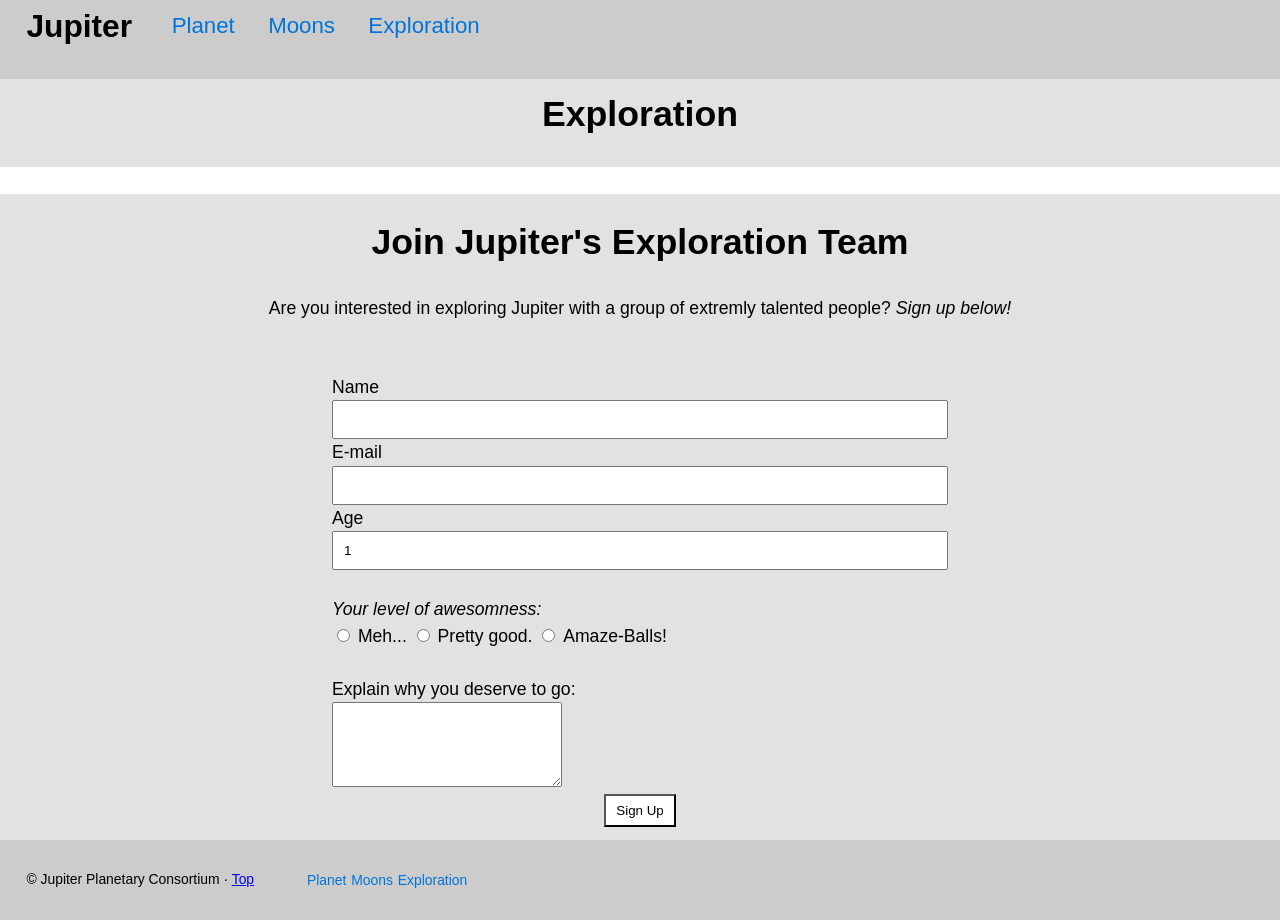
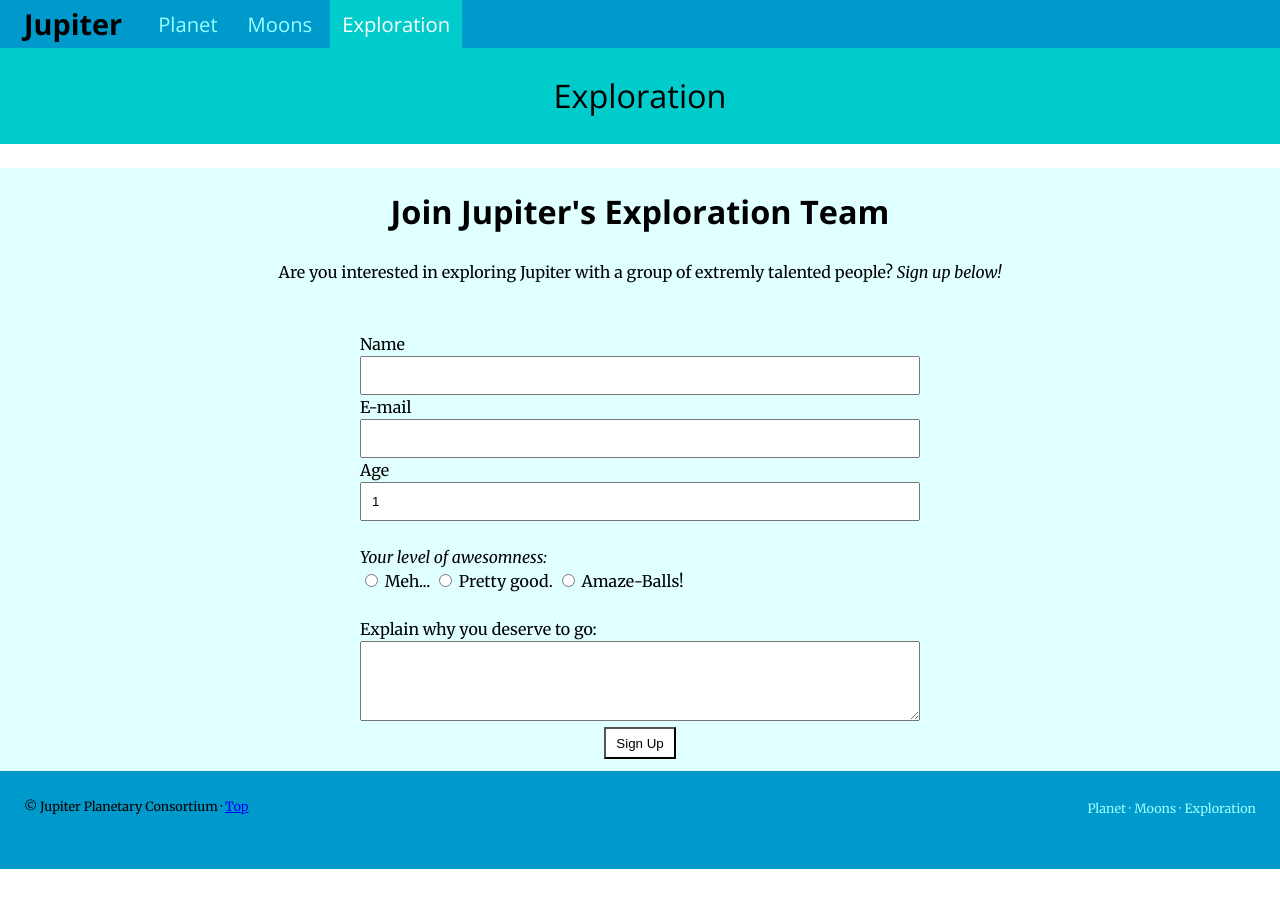
Before and after one commit to katiemcpeak/dsn1675-planet-website, a plain HTML site: page exploration.html in a window 1280 px wide. After the commit the page ends 869 px from the top, so only its background shows below. Drawn offline with nearby package versions, Linux system fonts and the light colour scheme.

Commit message:
Colours and fonts changed

```diff
--- a/css/main.css
+++ b/css/main.css
@@ -9,7 +9,6 @@ html {
   padding: 0;
   box-sizing: border-box;
 
-  font: normal 100%/1.5 sans-serif;
   -moz-text-size-adjust: 100%;
   -ms-text-size-adjust: 100%;
   -webkit-text-size-adjust: 100%;
@@ -94,36 +93,44 @@ h3 {
 }
 
 .nav a,
-.nav a:visited,
-.nav a:active {
+.nav a:visited {
     display: block;
-    color: #0074D9;
+    color: #99FFFF;
     text-decoration: none;
 }
 
-.backgroundgrey {
-    background-color: #ccc;
+.nav a:hover,
+.nav a:active,
+.nav .nav-current,
+.nav .nav-current:link,
+.nav .nav-current:visited {
+    background-color: #00CCCC;
+    color: #fff;
+}
+
+.backgroundblue {
+    background-color: #0099CC;
     overflow: hidden;
 }
 
-.backgroundlightgrey {
-    background-color: #e2e2e2;
+.backgroundgreen {
+    background-color: #00CCCC;
     overflow: hidden;
     text-align: center;
 }
 
-.backgroundlightgreydiscovery {
-    background-color: #e2e2e2;
+.backgroundlightblue {
+    background-color: #99FFFF;
     overflow: hidden;
 }
 
-.verylightgreybackground {
-    background-color: #efefef;
+.verylightbluebackground {
+    background-color: #E0FFFF;
     padding-top: 1rem;
 }
 
-.verylightgreybackground2 {
-    background-color: #e2e2e2;
+.verylightbluebackground2 {
+    background-color: #CCFFFF;
 }
 
 @media only screen and (min-width: 25em) {
@@ -154,7 +161,7 @@ h3 {
     }
 
     .navfooter {
-        color: blue;
+        color: #99FFFF;
     }
 }
 
@@ -207,7 +214,7 @@ h3 {
 }
 
 .interested {
-    background-color: #e2e2e2;
+    background-color: #E0FFFF;
     text-align: center;
 }
 
@@ -235,18 +242,13 @@ button {
 }
 
 button:hover {
-    background-color: #093;
+    background-color: #0099CC;
     cursor: pointer;
     color: #fff;
 }
 
 .signup {
     text-align: center;
-}
-
-.explorationgreybackground {
-     background-color: #e2e2e2;
-     overflow: hidden;
 }
 
 input[type="text"] {
@@ -262,7 +264,7 @@ input[type="email"] {
 input[type="number"] {
     padding: .75em;
     width: 100%;
-}s
+}
 
 .writting {
     width: 100%;
--- a/css/typography.css
+++ b/css/typography.css
@@ -1,5 +1,5 @@
 html {
-  font: normal 100%/1.5;
+  font: normal 100%/1.5 "Merriweather", serif;
 }
 
 h1, h2, h3, h4, h5, h6,
@@ -143,3 +143,8 @@ sub {
   padding-left: 3.0000rem;
   padding-right: 3.0000rem;
 }
+
+h1, h2, h3, h4, h5, h6,
+.brand-family {
+    font-family: "Open Sans", sans-serif;
+}
--- a/exploration.html
+++ b/exploration.html
@@ -4,6 +4,7 @@
   <meta charset="utf-8">
   <title>Jupiter</title>
   <meta name="viewport" content="width=device-width,initial-scale=1">
+  <link href="http://fonts.googleapis.com/css?family=Open+Sans:400,700|Merriweather:400,400italic,700" rel="stylesheet">
   <link href="css/main.css" rel="stylesheet">
   <link href="css/grid.css" rel="stylesheet">
   <link href="css/typography.css" rel="stylesheet">
@@ -15,25 +16,25 @@
     <li><a href="#navigation">Skip to main navigation</a></li>
 </ul>
 
-<div class="backgroundgrey">
-<h1 role="banner" class="header gutter">Jupiter</h1>
+<div class="backgroundblue">
+<h1 role="banner" class="header push-none gutter">Jupiter</h1>
 
 <main role="main" id="main">
 
 <nav role="navigation" id="navigation">
-    <ul class="nav tera push-none">
+    <ul class="nav tera push-none brand-family">
      <li class="giga island-1-2"><a href="index.html">Planet</a></li>
      <li class="giga island-1-2"><a href="moons.html">Moons</a></li>
-     <li class="giga island-1-2"><a href="exploration.html">Exploration</a></li>
+     <li><a class="giga island-1-2 nav-current" href="exploration.html">Exploration</a></li>
     </ul>
 </nav>
 </div>
 
-<div class="backgroundlightgrey push">
-        <h3 class="zetta gutter">Exploration</h3>
+<div class="backgroundgreen push">
+        <h2 class="zetta gutter pad-t">Exploration</h2>
 </div>
 
-<div class="explorationgreybackground push-none island-1-2">
+<div class="verylightbluebackground push-none island-1-2">
         <h3 class="form zetta gutter push-none">Join Jupiter's Exploration Team</h3>
 
 <p class="interested island">Are you interested in exploring Jupiter with a group of extremly talented people? <em>Sign up below!</em></p>
@@ -86,21 +87,17 @@
 </form>
 </div>
 
-<div class="backgroundgrey grid pad-t">
-    <div class="unit">
-        <p class="micro gutter push-none">© Jupiter Planetary Consortium · <a href="exploration.html">Top</a></p>
-</div>
-
-</main>
-
-<nav class="gutter unit unit-s-1 unit-m-1 unit-l-1-3">
-    <ul class="nav">
+<div class="backgroundblue grid pad-t">
+        <div role="contentinfo" class="unit unit-s-1 unit-m-1-2 unit-l-1-2 copyright">
+        <p class="micro push-none gutter">© Jupiter Planetary Consortium · <a href="index.html">Top</a></p>
+        </div>
+<nav class="gutter unit unit-s-1 unit-m-1-2 unit-l-1-2">
+    <ul class="nav navfooter copyrightul">
      <li class="micro"><a href="index.html">Planet</a></li>
      <li class="micro"><a href="moons.html">Moons</a></li>
-     <li class="micro"><a href="exploration.html">Exploration</a></li>
+     <li class="micro pad-b"><a href="exploration.html">Exploration</a></li>
     </ul>
 </nav>
-</div>
 </div>
 
 </body>
--- a/index.html
+++ b/index.html
@@ -4,6 +4,7 @@
   <meta charset="utf-8">
   <title>Jupiter</title>
   <meta name="viewport" content="width=device-width,initial-scale=1">
+  <link href="http://fonts.googleapis.com/css?family=Open+Sans:400,700|Merriweather:400,400italic,700" rel="stylesheet">
   <link href="css/main.css" rel="stylesheet">
   <link href="css/grid.css" rel="stylesheet">
   <link href="css/typography.css" rel="stylesheet">
@@ -15,12 +16,12 @@
     <li><a href="#navigation">Skip to main navigation</a></li>
 </ul>
 
-<div role="banner" class="backgroundgrey">
+<div role="banner" class="backgroundblue">
 <h1 class="header push-none gutter">Jupiter</h1>
 
 <nav role="navigation" id="navigation">
-    <ul class="nav tera push-none">
-     <li class="giga island-1-2"><a href="index.html">Planet</a></li>
+    <ul class="nav tera push-none brand-family">
+     <li><a class="giga island-1-2 nav-current" href="index.html">Planet</a></li>
      <li class="giga island-1-2"><a href="moons.html">Moons</a></li>
      <li class="giga island-1-2"><a href="exploration.html">Exploration</a></li>
     </ul>
@@ -29,8 +30,8 @@
 
 <main role="main" id="main">
 
-<div class="backgroundlightgrey">
-    <h2 class="heda">Jupiter, the fifth planet in the Solar System.</h2>
+<div class="backgroundgreen">
+    <h2 class="heda pad-t">Jupiter, the fifth planet in the Solar System.</h2>
 </div>
 
 <div class="grid">
@@ -44,7 +45,7 @@
     </div>
 </div>
 
-<div class="verylightgreybackground">
+<div class="verylightbluebackground">
 <div class="grid">
     <div class="unit unit-xs-1 unit-s-1 unit-m-1-3 unit-l-1-3">
         <figure>
@@ -69,7 +70,7 @@
 </div>
 </div>
 
-<div class="verylightgreybackground2">
+<div class="verylightbluebackground2">
 <div class="grid">
     <div class="unit unit-xs-1 unit-s-1 unit-m-1-2 unit-l-1-2">
 <h3 class="mega gutter">Orbital Characteristics</h3>
@@ -111,7 +112,7 @@
 
 </main>
 
-        <div class="backgroundgrey grid pad-t">
+        <div class="backgroundblue grid pad-t">
         <div role="contentinfo" class="unit unit-s-1 unit-m-1-2 unit-l-1-2 copyright">
         <p class="micro push-none gutter">© Jupiter Planetary Consortium · <a href="index.html">Top</a></p>
         </div>
```
Also changed, not shown: moons.html (+8 -7 lines).
